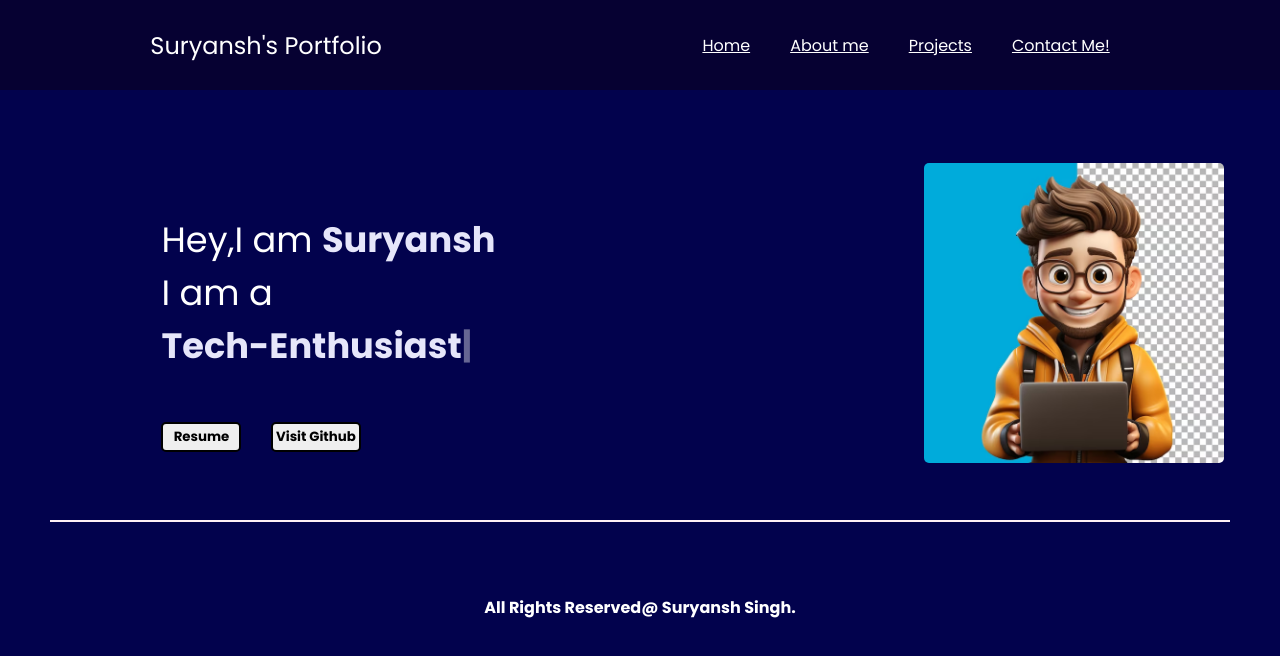
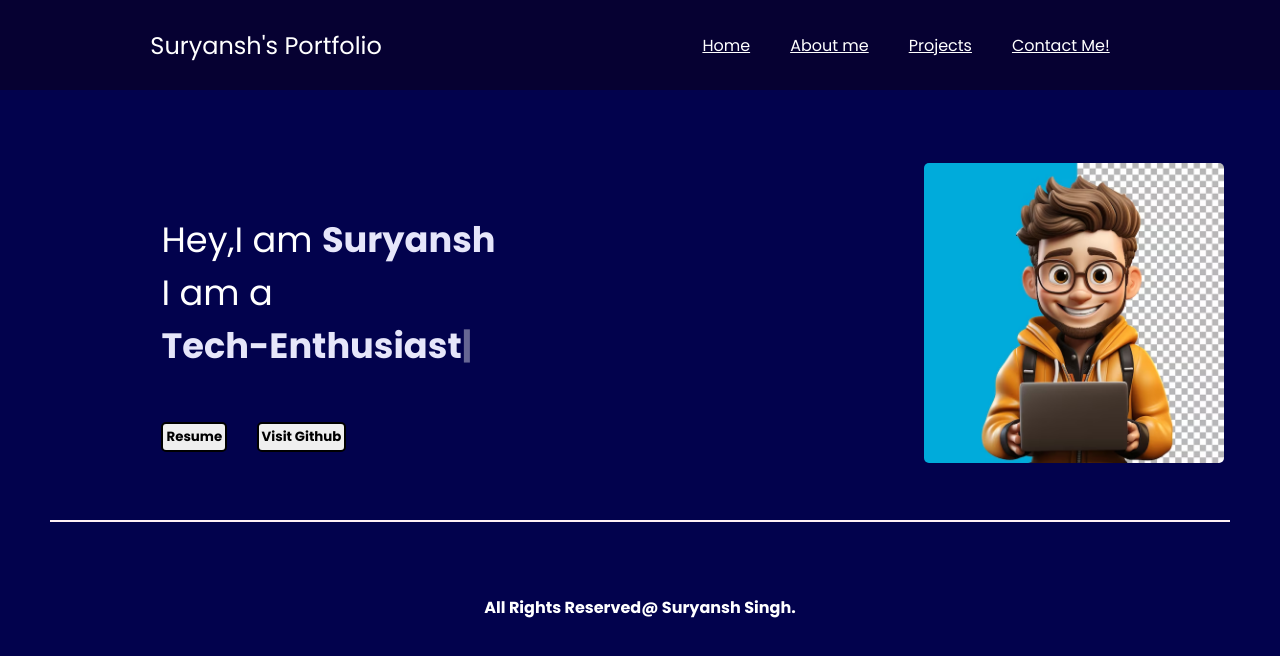
Before and after one commit to Suryansh188/my_portfolio, a plain HTML site: page index.html in a window 1280 px wide. Drawn offline with nearby package versions, Linux system fonts and the light colour scheme.

Commit message:
Update index.html

```diff
--- a/index.html
+++ b/index.html
@@ -106,7 +106,7 @@
         margin-top: 50px;
         font-family: "poppins", sans-serif;
         height: auto;
-        width: 80px;
+        width: auto;
         padding: 3px;
         margin-right: 20px;
         border-radius: 5px;
@@ -116,7 +116,7 @@
       .button2 {
         font-family: "poppins", sans-serif;
         height: auto;
-        width: 90px;
+        width: auto;
         padding: 3px;
         margin-right: 10px;
         border-radius: 5px;
```
